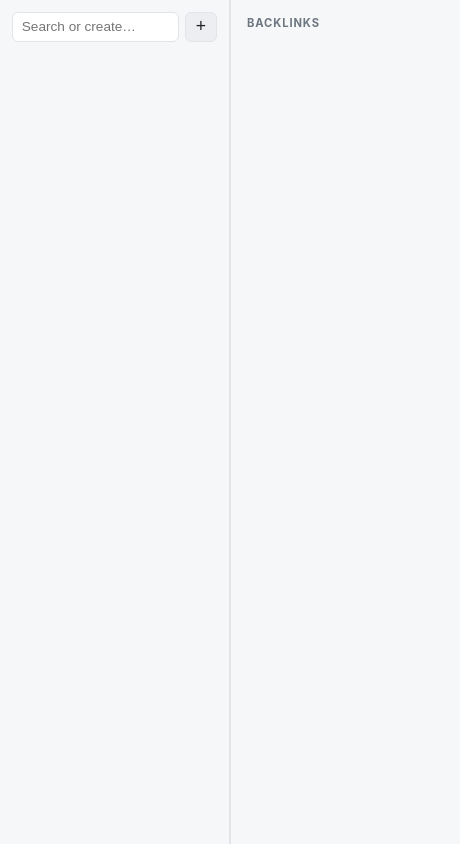
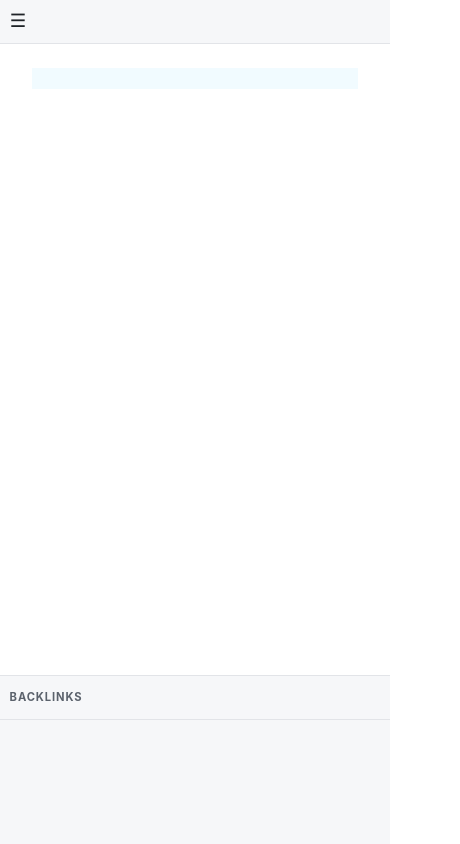
Before and after one commit to stemanfredi/mynotes, a website built with Vite: page index.html in a window 390 px wide. Shown: the whole page, 460 px wide, since content can reach past the window. Built offline with nearby package versions, Linux system fonts and the light colour scheme; files whose address does not match are found by name.

Commit message:
Responsive layout, mobile drawer, aligned gray header band
Make the three-column shell responsive: at ≤1024px the backlinks panel drops
under the editor and the page scrolls; at ≤640px it collapses to a single column
with the sidebar as a slide-in drawer behind a ☰ toggle. Give every column a
shared header band (.col-head, --header-h) on the panel gray, so the tops line up
as one continuous strip. Editor content is left-aligned at a fixed 2rem margin and
the top-bar title shares that edge (.topbar-inner). Shell a11y polish that lives
in these files: AA-contrast --muted, :focus-visible ring, aria-labels, larger
(36px) tap targets, touch-friendly delete button.

Co-Authored-By: Claude Opus 4.8 <noreply@anthropic.com>

```diff
--- a/index.html
+++ b/index.html
@@ -8,25 +8,30 @@
   </head>
   <body>
     <aside class="left">
-      <div class="searchbar">
-        <input id="search" type="search" placeholder="Search or create…" autocomplete="off" />
-        <button id="new-note" title="New daily note">+</button>
+      <div class="searchbar col-head">
+        <input id="search" type="search" placeholder="Search or create…" autocomplete="off" aria-label="Search notes or type a name to create one" />
+        <button id="new-note" title="New daily note" aria-label="New daily note">+</button>
       </div>
       <ul id="note-list"></ul>
     </aside>
 
     <main>
-      <div class="topbar">
-        <input id="note-title" title="Click to rename" />
-        <span id="status"></span>
+      <div class="topbar col-head">
+        <button id="menu-toggle" type="button" title="Show notes" aria-label="Show notes" aria-expanded="false" aria-controls="note-list">☰</button>
+        <div class="topbar-inner">
+          <input id="note-title" title="Click to rename" aria-label="Note title (click to rename)" />
+          <span id="status" role="status" aria-live="polite"></span>
+        </div>
       </div>
       <div id="editor"></div>
     </main>
 
     <aside class="right">
-      <h2>Backlinks</h2>
+      <div class="col-head"><h2>Backlinks</h2></div>
       <ul id="backlinks"></ul>
     </aside>
+
+    <div id="nav-backdrop"></div>
 
     <script type="module" src="/src/main.ts"></script>
   </body>
--- a/src/main.ts
+++ b/src/main.ts
@@ -13,6 +13,8 @@ const backlinksEl = $("#backlinks");
 const titleEl = $<HTMLInputElement>("#note-title");
 const statusEl = $("#status");
 const searchEl = $<HTMLInputElement>("#search");
+const menuToggleEl = $("#menu-toggle");
+const backdropEl = $("#nav-backdrop");
 
 let currentId: string | null = null;
 let allNotes: api.NoteMeta[] = [];
@@ -45,6 +47,7 @@ async function openNote(id: string) {
     }
   }
   currentId = id;
+  setNav(false); // close the mobile drawer once a note is chosen
   titleEl.value = id;
   editor.setDoc(content ?? "");
   setStatus(content === null ? "new note" : "saved");
@@ -139,6 +142,15 @@ const today = () => {
 };
 $("#new-note").onclick = () => createNote(today());
 
+// Mobile drawer: ☰ toggles the sidebar; the backdrop (and opening a note) close
+// it. No-ops on wide layouts, where the sidebar is always visible and ☰ is hidden.
+const setNav = (open: boolean) => {
+  document.body.classList.toggle("nav-open", open);
+  menuToggleEl.setAttribute("aria-expanded", String(open));
+};
+menuToggleEl.onclick = () => setNav(!document.body.classList.contains("nav-open"));
+backdropEl.onclick = () => setNav(false);
+
 // Click the title to rename the open note. Enter/blur commits, Esc cancels.
 titleEl.onkeydown = (e) => {
   if (e.key === "Enter") { e.preventDefault(); titleEl.blur(); }
--- a/src/styles.css
+++ b/src/styles.css
@@ -7,28 +7,45 @@
   --panel:  light-dark(#f6f7f9, #222327);
   --border: light-dark(#e2e4e8, #34363b);
   --fg:     light-dark(#1f2328, #e6e6e6);
-  --muted:  light-dark(#6e7681, #888888);
+  --muted:  light-dark(#5b626c, #9aa0a8); /* AA: ≥4.5:1 on both --bg and --panel */
   --accent: light-dark(#2f6fe0, #7aa2f7);
   --hover:  light-dark(#eceef1, #2c2e33);
   --active: light-dark(#e7edfb, #2f3340);
   --embed:  light-dark(#eef1f6, #2a2d36);
   --font: -apple-system, BlinkMacSystemFont, "Segoe UI", Roboto, sans-serif;
+  --header-h: 44px; /* shared height of every column's header band */
 }
 * { box-sizing: border-box; }
 html, body { height: 100%; margin: 0; }
-body { display: grid; grid-template-columns: 230px 1fr 230px; height: 100vh;
+
+/* Desktop shell: three columns, each a header band (.col-head) of --header-h
+   sitting over a scrolling body. The bands share one border line, so the tops of
+   all three panes line up instead of each starting at its own height. */
+body { display: grid; grid-template-columns: 230px 1fr 230px;
+  grid-template-areas: "side main links"; height: 100vh; overflow-x: hidden;
   background: var(--bg); color: var(--fg); font-family: var(--font); }
+aside.left  { grid-area: side; }
+main        { grid-area: main; }
+aside.right { grid-area: links; }
 
-aside { background: var(--panel); border-right: 1px solid var(--border);
-  overflow-y: auto; padding: .75rem; }
-aside.right { border-right: none; border-left: 1px solid var(--border); }
-/* Left bar: pin the search/+ row, scroll only the note list below it. */
-aside.left { display: flex; flex-direction: column; overflow: hidden; }
-aside.left #note-list { flex: 1; min-height: 0; overflow-y: auto; }
+/* The header band, identical in every column → one continuous rule across the
+   top, on the same panel gray as the side columns. */
+.col-head { flex: 0 0 var(--header-h); height: var(--header-h); display: flex;
+  align-items: center; gap: .5rem; padding: 0 .6rem; background: var(--panel);
+  border-bottom: 1px solid var(--border); }
+
+aside { background: var(--panel); overflow: hidden;
+  display: flex; flex-direction: column; min-height: 0; }
+aside.left  { border-right: 1px solid var(--border); }
+aside.right { border-left: 1px solid var(--border); }
+/* The scrolling body of each side panel. */
+/* No padding at all: rows run full-bleed (highlights reach the panel edges) and
+   the first row sits flush under the header divider — a tight file-explorer feel. */
+#note-list, #backlinks { flex: 1; min-height: 0; overflow-y: auto; padding: 0; }
 aside h2 { font-size: .7rem; text-transform: uppercase; letter-spacing: .08em;
-  color: var(--muted); margin: .25rem .25rem 1rem; }
+  color: var(--muted); margin: 0; }
 aside ul { list-style: none; margin: 0; padding: 0; }
-aside li { padding: .35rem .5rem; border-radius: 6px; cursor: pointer;
+aside li { padding: .35rem .6rem; cursor: pointer;
   font-size: .9rem; white-space: nowrap; overflow: hidden; text-overflow: ellipsis; }
 aside li:hover { background: var(--hover); }
 aside li.active { background: var(--active); color: var(--accent); }
@@ -45,10 +62,14 @@ aside li.muted:hover { background: none; }
 #note-list .folder.open > .chevron { transform: rotate(90deg); }
 #note-list .name { flex: 1; min-width: 0; overflow: hidden;
   text-overflow: ellipsis; white-space: nowrap; cursor: pointer; }
-#note-list .row-del { flex: 0 0 auto; width: 1.2em; text-align: center; cursor: pointer;
+#note-list .row-del { flex: 0 0 auto; width: 1.4em; text-align: center; cursor: pointer;
   color: var(--muted); opacity: 0; transition: opacity .1s, color .1s; }
-#note-list li:hover .row-del { opacity: 1; }
+/* Reveal the × on hover (mouse) or when the row has keyboard focus. */
+#note-list li:hover .row-del,
+#note-list li:focus-within .row-del { opacity: 1; }
 #note-list .row-del:hover { color: #e5484d; }
+/* Touch devices have no hover — keep the × visible so it's tappable. */
+@media (pointer: coarse) { #note-list .row-del { opacity: 1; } }
 
 /* drag & drop: highlight a folder when a row hovers over it */
 #note-list .name { -webkit-user-drag: element; }
@@ -59,17 +80,26 @@ aside li.muted:hover { background: none; }
   color: var(--fg); background: var(--bg); border: 1px solid var(--accent);
   border-radius: 4px; padding: .1rem .3rem; outline: none; }
 
-.searchbar { display: flex; gap: .4rem; margin-bottom: .75rem; flex: 0 0 auto; }
+.searchbar { gap: .4rem; }
 #search { flex: 1; min-width: 0; padding: .4rem .55rem; font-size: .85rem;
   background: var(--bg); color: var(--fg); border: 1px solid var(--border); border-radius: 6px; }
 #search:focus { outline: none; border-color: var(--accent); }
-#new-note { flex: 0 0 auto; width: 2rem; cursor: pointer; font-size: 1.1rem; line-height: 1;
+#new-note { flex: 0 0 auto; width: 2.25rem; height: 2.25rem; cursor: pointer; font-size: 1.1rem; line-height: 1;
   background: var(--hover); color: var(--fg); border: 1px solid var(--border); border-radius: 6px; }
 #new-note:hover { border-color: var(--accent); color: var(--accent); }
 
 main { display: flex; flex-direction: column; min-width: 0; }
-.topbar { display: flex; align-items: center; gap: 1rem; padding: .5rem .75rem;
-  border-bottom: 1px solid var(--border); }
+/* Drop the col-head side padding so .topbar-inner's 2rem matches the editor's
+   fixed left margin — putting the note title's left edge on the editor text. */
+.topbar { padding: 0; }
+.topbar-inner { flex: 1; min-width: 0;
+  padding: 0 2rem; display: flex; align-items: center; gap: .75rem; }
+/* The drawer toggle is hidden until the layout collapses to a single column. */
+#menu-toggle { display: none; flex: 0 0 auto; width: 2.25rem; height: 2.25rem;
+  align-items: center; justify-content: center; font-size: 1.15rem; line-height: 1;
+  cursor: pointer; background: none; color: var(--fg);
+  border: 1px solid transparent; border-radius: 6px; }
+#menu-toggle:hover { border-color: var(--border); }
 #note-title { field-sizing: content; min-width: 4ch; max-width: 100%;
   background: none; color: var(--fg); font-size: 1rem; font-weight: 600; outline: none;
   border: 1px solid transparent; border-radius: 6px; padding: .2rem .4rem; cursor: text; }
@@ -79,9 +109,19 @@ main { display: flex; flex-direction: column; min-width: 0; }
 
 #editor { flex: 1; overflow: auto; }
 
+#nav-backdrop { display: none; }
+
+/* A clear keyboard focus ring for anything that isn't an input with its own
+   focus style (the editor opts out separately below). */
+:focus-visible { outline: 2px solid var(--accent); outline-offset: 2px; border-radius: 4px; }
+
 /* CodeMirror inherits the theme variables so it matches in both schemes. */
 .cm-editor { height: 100%; font-size: 15px; background: var(--bg); color: var(--fg); }
-.cm-content { max-width: 760px; margin: 0 auto; padding: 1.5rem 1rem; caret-color: var(--fg); }
+/* `.cm-editor` prefix raises specificity above CodeMirror's own injected
+   `.cm-content { padding: 4px 0 }`, which would otherwise win and glue the text
+   to the divider. Left-aligned measure: text starts at a fixed 2rem margin (so
+   the top-bar title can sit on the same stable left edge), capped at 760px. */
+.cm-editor .cm-content { max-width: 760px; margin: 0; padding: 1.5rem 2rem; caret-color: var(--fg); }
 .cm-focused { outline: none !important; }
 .cm-cursor, .cm-dropCursor { border-left-color: var(--fg); }
 .cm-activeLine { background: color-mix(in srgb, var(--accent) 8%, transparent); }
@@ -123,3 +163,32 @@ main { display: flex; flex-direction: column; min-width: 0; }
 /* embedded images */
 .cm-img { max-width: 100%; max-height: 420px; border-radius: 6px;
   vertical-align: middle; }
+
+/* ─────────────────────────── Responsive ───────────────────────────
+   Kept at the end so these overrides win over the base rules above (media
+   queries add no specificity). ≤1024 (tablet): backlinks drops out of the right
+   column and stacks under the editor; the page scrolls and the editor grows with
+   its content (uncapped) while the sidebar stays pinned. ≤640 (phone): single
+   column — the sidebar becomes a slide-in drawer behind the ☰ button; backlinks
+   sit at the very end of the page. */
+@media (max-width: 1024px) {
+  body { grid-template-columns: 230px 1fr;
+    grid-template-areas: "side main" "side links";
+    height: auto; min-height: 100vh; }
+  aside.left { position: sticky; top: 0; height: 100vh; }
+  #editor { flex: none; overflow: visible; }
+  .cm-editor { height: auto; min-height: 60vh; }
+  aside.right { border-left: none; border-top: 1px solid var(--border); overflow: visible; }
+  #backlinks { overflow: visible; }
+}
+
+@media (max-width: 640px) {
+  body { grid-template-columns: 1fr; grid-template-areas: "main" "links"; }
+  #menu-toggle { display: inline-flex; }
+  aside.left { position: fixed; top: 0; left: 0; z-index: 20;
+    width: 260px; max-width: 80vw; height: 100vh;
+    transform: translateX(-100%); transition: transform .18s ease; }
+  body.nav-open aside.left { transform: none; }
+  body.nav-open #nav-backdrop { display: block; position: fixed; inset: 0; z-index: 10;
+    background: rgba(0, 0, 0, .35); }
+}
```
